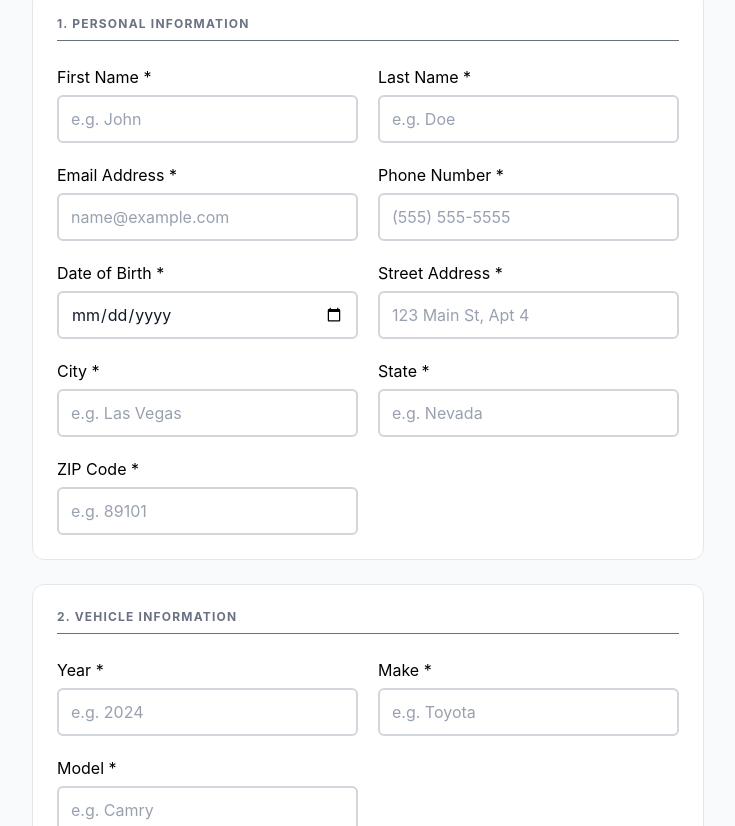
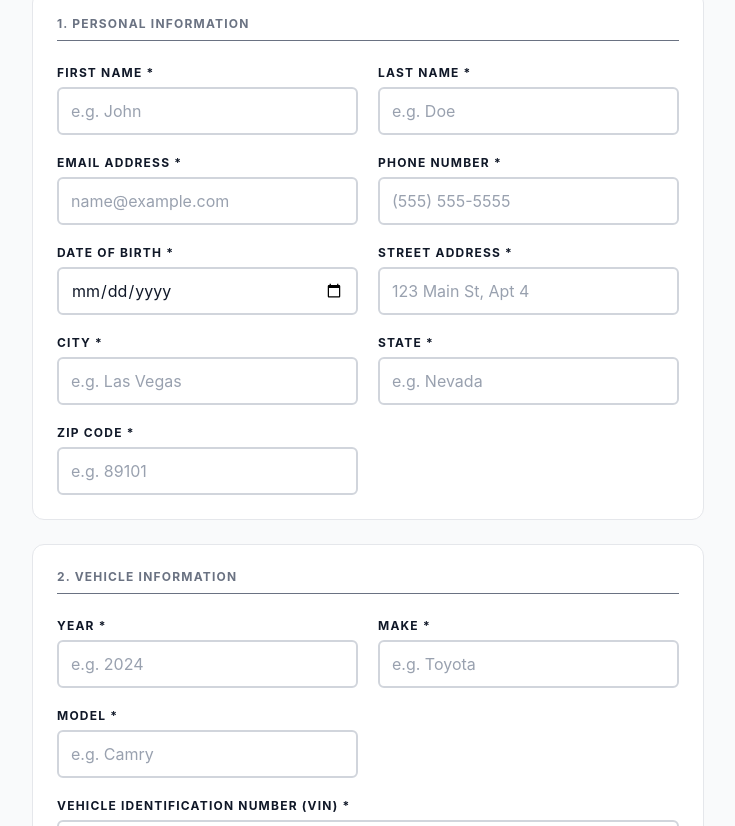
Before and after one commit to yayub1/Berhan_SoulutionLLC, a React (Vite) app in the folder berhan/: page /quote in a window 1280 px wide. Shown: the part 274-1100 px from the top of the page, without its empty margins (272-1007 px from the left). Built offline with nearby package versions, Linux system fonts and the light colour scheme.

Commit message:
Fix duplicate quoteSchema import and update form UI layout

```diff
--- a/berhan/src/pages/Quote/MainQuote.jsx
+++ b/berhan/src/pages/Quote/MainQuote.jsx
@@ -1,9 +1,58 @@
 import React from "react";
-import InputField from "../../components/common/InputField";
+import { Formik, Form, Field, ErrorMessage } from "formik";
+import Swal from "sweetalert2";
+import quoteSchema from "../validations/quoteSchema";
+import { sendQuoteEmails } from "../ServicesLogic/quoteEmailService";
+
+const fieldCls = "w-full px-3 py-2.5 text-base text-gray-900 bg-white border-2 border-gray-300 rounded-md placeholder-gray-400 focus:outline-none focus:border-yellow-700 transition-colors";
+const labelCls = "text-xs font-bold uppercase tracking-widest text-gray-900";
+
+const ErrMsg = ({ name }) => (
+    <ErrorMessage name={name} component="p" className="mt-1 text-sm text-red-500" />
+);
 
 function MainQuote() {
-    const handleSubmit = (e) => {
-        e.preventDefault();
+    const initialValues = {
+        firstName:    "",
+        lastName:     "",
+        email:        "",
+        phone:        "",
+        dateOfBirth:  "",
+        address:      "",
+        city:         "",
+        state:        "",
+        zipCode:      "",
+        year:         "",
+        make:         "",
+        model:        "",
+        vin:          "",
+        coverageType: "",
+    };
+
+    const handleSubmit = async (values, { setSubmitting, resetForm }) => {
+        try {
+            await sendQuoteEmails(values);
+
+            await Swal.fire({
+                icon: "success",
+                title: "Quote Request Sent!",
+                text: "We received your request and will be in touch shortly.",
+                confirmButtonColor: "#9a8130",
+            });
+
+            resetForm();
+        } catch (error) {
+            console.error("Submit error:", error);
+
+            await Swal.fire({
+                icon: "error",
+                title: "Submission Failed",
+                text: "Something went wrong. Please try again.",
+                confirmButtonColor: "#dc2626",
+            });
+        } finally {
+            setSubmitting(false);
+        }
     };
 
     return (
@@ -19,8 +68,13 @@ function MainQuote() {
                 </p>
             </div>
 
-            {/* Form */}
-            <form onSubmit={handleSubmit} className="w-full max-w-2xl space-y-6">
+            <Formik
+                initialValues={initialValues}
+                validationSchema={quoteSchema}
+                onSubmit={handleSubmit}
+            >
+                {({ isSubmitting }) => (
+                    <Form noValidate className="w-full max-w-2xl space-y-6">
 
                         {/* Section 1: Personal Information */}
                         <div className="bg-white rounded-xl border border-gray-200 p-6 space-y-6">
@@ -28,50 +82,61 @@ function MainQuote() {
                                 1. Personal Information
                             </h2>
                             <div className="grid grid-cols-1 sm:grid-cols-2 gap-5">
-                        <InputField label="First Name *" id="firstName" placeholder="e.g. John" required
-                            containerClassName="flex flex-col gap-1.5"
-                            className="w-full px-3 py-2.5 text-base text-gray-900 bg-white border-2 border-gray-300 rounded-md placeholder-gray-400 focus:outline-none focus:border-yellow-700 transition-colors" />
-                        <InputField label="Last Name *" id="lastName" placeholder="e.g. Doe" required
-                            containerClassName="flex flex-col gap-1.5"
-                            className="w-full px-3 py-2.5 text-base text-gray-900 bg-white border-2 border-gray-300 rounded-md placeholder-gray-400 focus:outline-none focus:border-yellow-700 transition-colors" />
-                        <InputField label="Email Address *" id="email" type="email" placeholder="name@example.com" required
-                            containerClassName="flex flex-col gap-1.5"
-                            className="w-full px-3 py-2.5 text-base text-gray-900 bg-white border-2 border-gray-300 rounded-md placeholder-gray-400 focus:outline-none focus:border-yellow-700 transition-colors" />
-                        <InputField label="Phone Number *" id="phone" type="tel" placeholder="(555) 555-5555" required
-                            containerClassName="flex flex-col gap-1.5"
-                            className="w-full px-3 py-2.5 text-base text-gray-900 bg-white border-2 border-gray-300 rounded-md placeholder-gray-400 focus:outline-none focus:border-yellow-700 transition-colors" />
-                        <InputField label="Date of Birth *" id="dateOfBirth" type="date" required
-                            containerClassName="flex flex-col gap-1.5"
-                            className="w-full px-3 py-2.5 text-base text-gray-900 bg-white border-2 border-gray-300 rounded-md placeholder-gray-400 focus:outline-none focus:border-yellow-700 transition-colors" />
-                        <InputField label="Street Address *" id="address" placeholder="123 Main St, Apt 4" required
-                            containerClassName="flex flex-col gap-1.5"
-                            className="w-full px-3 py-2.5 text-base text-gray-900 bg-white border-2 border-gray-300 rounded-md placeholder-gray-400 focus:outline-none focus:border-yellow-700 transition-colors" />
-                        <InputField
-                            label="City *"
-                            id="city"
-                            placeholder="e.g. Las Vegas"
-                            required
-                            containerClassName="flex flex-col gap-1.5"
-                            className="w-full px-3 py-2.5 text-base text-gray-900 bg-white border-2 border-gray-300 rounded-md placeholder-gray-400 focus:outline-none focus:border-yellow-700 transition-colors"
-                        />
 
-                        <InputField
-                            label="State *"
-                            id="state"
-                            placeholder="e.g. Nevada"
-                            required
-                            containerClassName="flex flex-col gap-1.5"
-                            className="w-full px-3 py-2.5 text-base text-gray-900 bg-white border-2 border-gray-300 rounded-md placeholder-gray-400 focus:outline-none focus:border-yellow-700 transition-colors"
-                        />
+                                <div className="flex flex-col gap-1.5">
+                                    <label htmlFor="firstName" className={labelCls}>First Name *</label>
+                                    <Field id="firstName" name="firstName" placeholder="e.g. John" className={fieldCls} />
+                                    <ErrMsg name="firstName" />
+                                </div>
 
-                        <InputField
-                            label="ZIP Code *"
-                            id="zipCode"
-                            placeholder="e.g. 89101"
-                            required
-                            containerClassName="flex flex-col gap-1.5"
-                            className="w-full px-3 py-2.5 text-base text-gray-900 bg-white border-2 border-gray-300 rounded-md placeholder-gray-400 focus:outline-none focus:border-yellow-700 transition-colors"
-                        />
+                                <div className="flex flex-col gap-1.5">
+                                    <label htmlFor="lastName" className={labelCls}>Last Name *</label>
+                                    <Field id="lastName" name="lastName" placeholder="e.g. Doe" className={fieldCls} />
+                                    <ErrMsg name="lastName" />
+                                </div>
+
+                                <div className="flex flex-col gap-1.5">
+                                    <label htmlFor="email" className={labelCls}>Email Address *</label>
+                                    <Field id="email" name="email" type="email" placeholder="name@example.com" className={fieldCls} />
+                                    <ErrMsg name="email" />
+                                </div>
+
+                                <div className="flex flex-col gap-1.5">
+                                    <label htmlFor="phone" className={labelCls}>Phone Number *</label>
+                                    <Field id="phone" name="phone" type="tel" placeholder="(555) 555-5555" className={fieldCls} />
+                                    <ErrMsg name="phone" />
+                                </div>
+
+                                <div className="flex flex-col gap-1.5">
+                                    <label htmlFor="dateOfBirth" className={labelCls}>Date of Birth *</label>
+                                    <Field id="dateOfBirth" name="dateOfBirth" type="date" className={fieldCls} />
+                                    <ErrMsg name="dateOfBirth" />
+                                </div>
+
+                                <div className="flex flex-col gap-1.5">
+                                    <label htmlFor="address" className={labelCls}>Street Address *</label>
+                                    <Field id="address" name="address" placeholder="123 Main St, Apt 4" className={fieldCls} />
+                                    <ErrMsg name="address" />
+                                </div>
+
+                                <div className="flex flex-col gap-1.5">
+                                    <label htmlFor="city" className={labelCls}>City *</label>
+                                    <Field id="city" name="city" placeholder="e.g. Las Vegas" className={fieldCls} />
+                                    <ErrMsg name="city" />
+                                </div>
+
+                                <div className="flex flex-col gap-1.5">
+                                    <label htmlFor="state" className={labelCls}>State *</label>
+                                    <Field id="state" name="state" placeholder="e.g. Nevada" className={fieldCls} />
+                                    <ErrMsg name="state" />
+                                </div>
+
+                                <div className="flex flex-col gap-1.5">
+                                    <label htmlFor="zipCode" className={labelCls}>ZIP Code *</label>
+                                    <Field id="zipCode" name="zipCode" placeholder="e.g. 89101" className={fieldCls} />
+                                    <ErrMsg name="zipCode" />
+                                </div>
+
                             </div>
                         </div>
 
@@ -81,50 +146,65 @@ function MainQuote() {
                                 2. Vehicle Information
                             </h2>
                             <div className="grid grid-cols-1 sm:grid-cols-2 gap-5">
-                        <InputField label="Year *" id="year" type="number" placeholder="e.g. 2024" required
-                            containerClassName="flex flex-col gap-1.5"
-                            className="w-full px-3 py-2.5 text-base text-gray-900 bg-white border-2 border-gray-300 rounded-md placeholder-gray-400 focus:outline-none focus:border-yellow-700 transition-colors" />
-                        <InputField label="Make *" id="make" placeholder="e.g. Toyota" required
-                            containerClassName="flex flex-col gap-1.5"
-                            className="w-full px-3 py-2.5 text-base text-gray-900 bg-white border-2 border-gray-300 rounded-md placeholder-gray-400 focus:outline-none focus:border-yellow-700 transition-colors" />
-                        <InputField label="Model *" id="model" placeholder="e.g. Camry" required
-                            containerClassName="flex flex-col gap-1.5"
-                            className="w-full px-3 py-2.5 text-base text-gray-900 bg-white border-2 border-gray-300 rounded-md placeholder-gray-400 focus:outline-none focus:border-yellow-700 transition-colors" />
-                        <InputField label="Vehicle Identification Number (VIN) *" id="vin" placeholder="17-character VIN" required
-                            containerClassName="flex flex-col gap-1.5 sm:col-span-2"
-                            className="w-full px-3 py-2.5 text-base text-gray-900 bg-white border-2 border-gray-300 rounded-md placeholder-gray-400 focus:outline-none focus:border-yellow-700 transition-colors" />
+
+                                <div className="flex flex-col gap-1.5">
+                                    <label htmlFor="year" className={labelCls}>Year *</label>
+                                    <Field id="year" name="year" type="number" placeholder="e.g. 2024" className={fieldCls} />
+                                    <ErrMsg name="year" />
+                                </div>
+
+                                <div className="flex flex-col gap-1.5">
+                                    <label htmlFor="make" className={labelCls}>Make *</label>
+                                    <Field id="make" name="make" placeholder="e.g. Toyota" className={fieldCls} />
+                                    <ErrMsg name="make" />
+                                </div>
+
+                                <div className="flex flex-col gap-1.5">
+                                    <label htmlFor="model" className={labelCls}>Model *</label>
+                                    <Field id="model" name="model" placeholder="e.g. Camry" className={fieldCls} />
+                                    <ErrMsg name="model" />
+                                </div>
+
+                                <div className="flex flex-col gap-1.5 sm:col-span-2">
+                                    <label htmlFor="vin" className={labelCls}>Vehicle Identification Number (VIN) *</label>
+                                    <Field id="vin" name="vin" placeholder="17-character VIN" className={fieldCls} />
+                                    <ErrMsg name="vin" />
+                                </div>
+
                             </div>
                         </div>
 
-                {/* Section 3: Coverage Preferences */}
                         {/* Section 3: Coverage Preferences */}
                         <div className="bg-white rounded-xl border border-gray-200 p-6 space-y-6">
                             <h2 className="text-xs font-bold uppercase tracking-widest text-gray-500 border-b pb-2">
                                 3. Coverage Preferences
                             </h2>
                             <div className="flex flex-col gap-1.5">
-                        <label htmlFor="coverageType" className="text-xs font-bold uppercase tracking-widest text-gray-900">
-                            Coverage Type
-                        </label>
-                        <select id="coverageType" className="w-full px-3 py-2.5 bg-white text-gray-900 border-2 border-gray-300 rounded-md focus:outline-none focus:border-yellow-700 text-base">
+                                <label htmlFor="coverageType" className={labelCls}>Coverage Type *</label>
+                                <Field as="select" id="coverageType" name="coverageType" className={fieldCls}>
                                     <option value="">Select Coverage Type</option>
-                            <option value="liability">Liability Only (State Minimum)</option>
-                            <option value="full">Full Coverage (Comprehensive & Collision)</option>
-                        </select>
+                                    <option value="Liability Only (State Minimum)">Liability Only (State Minimum)</option>
+                                    <option value="Full Coverage (Comprehensive & Collision)">Full Coverage (Comprehensive & Collision)</option>
+                                </Field>
+                                <ErrMsg name="coverageType" />
                             </div>
                         </div>
 
-                {/* Submit Button */}
+                        {/* Submit */}
                         <div className="pt-2">
                             <button
                                 type="submit"
-                        className="w-full py-4 bg-[#9a8130] hover:bg-[#7f6a25] text-white font-bold uppercase tracking-widest rounded-md transition-colors text-sm cursor-pointer"
+                                disabled={isSubmitting}
+                                className="w-full py-4 text-white font-bold uppercase tracking-widest rounded-md transition-colors text-sm cursor-pointer"
+                                style={{ backgroundColor: isSubmitting ? "#9ca3af" : "#9a8130" }}
                             >
-                        Submit Quote Request
+                                {isSubmitting ? "Sending..." : "Submit Quote Request"}
                             </button>
                         </div>
 
-            </form>
+                    </Form>
+                )}
+            </Formik>
         </div>
     );
 }
--- a/berhan/src/pages/ServicesLogic/emailService.js
+++ b/berhan/src/pages/ServicesLogic/emailService.js
@@ -1,8 +1,8 @@
 import emailjs from "@emailjs/browser";
 
-const SERVICE_ID         = "service_ysogeua";
-const OWNER_TEMPLATE_ID  = "template_v6m8v1d";
-const CLIENT_TEMPLATE_ID = "template_vb4omp8";  // ✅ updated
+const SERVICE_ID         = "service_111222";
+const OWNER_TEMPLATE_ID  = "template_9p3l1gr";
+const CLIENT_TEMPLATE_ID = "template_9nfvh7f";  // ✅ updated
 const PUBLIC_KEY         = "ZtL41oINldnjsubVa";
 const OWNER_EMAIL        = "yayu.b3516@gmail.com";
 
--- /dev/null
+++ b/berhan/src/pages/ServicesLogic/quoteEmailService.js
@@ -0,0 +1,53 @@
+import emailjs from "@emailjs/browser";
+
+const SERVICE_ID         = "service_111222";
+const OWNER_TEMPLATE_ID  = "template_taoicb4";
+const CLIENT_TEMPLATE_ID = "template_zldze04";
+const PUBLIC_KEY         = "1j33wZgxWn59k1sT_";
+const OWNER_EMAIL        = "yayu.b3516@gmail.com";
+
+export const sendQuoteEmails = async (formData) => {
+    const base = {
+        from_name:      `${formData.firstName} ${formData.lastName}`,
+        first_name:     formData.firstName,
+        last_name:      formData.lastName,
+        from_email:     formData.email,
+        phone:          formData.phone,
+        date_of_birth:  formData.dateOfBirth,
+        street_address: formData.address,
+        city:           formData.city,
+        state:          formData.state,
+        zip_code:       formData.zipCode,
+        year:           formData.year,
+        make:           formData.make,
+        model:          formData.model,
+        vin:            formData.vin,
+        coverage:       formData.coverageType,
+    };
+
+    try {
+        const ownerRes = await emailjs.send(
+            SERVICE_ID,
+            OWNER_TEMPLATE_ID,
+            { ...base, to_email: OWNER_EMAIL },
+            PUBLIC_KEY
+        );
+        console.log("Owner email result:", ownerRes);
+    } catch (err) {
+        console.error("Owner email FAILED:", err.text);
+        throw err;
+    }
+
+    try {
+        const clientRes = await emailjs.send(
+            SERVICE_ID,
+            CLIENT_TEMPLATE_ID,
+            { ...base, to_email: formData.email },
+            PUBLIC_KEY
+        );
+        console.log("Client email result:", clientRes);
+    } catch (err) {
+        console.error("Client email FAILED:", err.text);
+        throw err;
+    }
+};
--- /dev/null
+++ b/berhan/src/pages/validations/quoteSchema.js
@@ -0,0 +1,56 @@
+import * as Yup from "yup";
+
+const quoteSchema = Yup.object({
+    firstName: Yup.string()
+        .min(2, "At least 2 characters.")
+        .required("First name is required."),
+
+    lastName: Yup.string()
+        .min(2, "At least 2 characters.")
+        .required("Last name is required."),
+
+    email: Yup.string()
+        .email("Invalid email address.")
+        .required("Email is required."),
+
+    phone: Yup.string()
+        .matches(/^\+?[1-9]\d{7,14}$/, "Invalid phone number.")
+        .required("Phone number is required."),
+
+    dateOfBirth: Yup.string()
+        .required("Date of birth is required."),
+
+    address: Yup.string()
+        .min(5, "Enter a valid address.")
+        .required("Address is required."),
+
+    city: Yup.string()
+        .required("City is required."),
+
+    state: Yup.string()
+        .required("State is required."),
+
+    zipCode: Yup.string()
+        .matches(/^\d{5}(-\d{4})?$/, "Invalid ZIP code.")
+        .required("ZIP code is required."),
+
+    year: Yup.number()
+        .min(1990, "Year must be 1990 or later.")
+        .max(new Date().getFullYear() + 1, "Invalid year.")
+        .required("Vehicle year is required."),
+
+    make: Yup.string()
+        .required("Vehicle make is required."),
+
+    model: Yup.string()
+        .required("Vehicle model is required."),
+
+    vin: Yup.string()
+        .length(17, "VIN must be exactly 17 characters.")
+        .required("VIN is required."),
+
+    coverageType: Yup.string()
+        .required("Please select a coverage type."),
+});
+
+export default quoteSchema;
```
Lines whose indentation alone changed are shown as unchanged.
